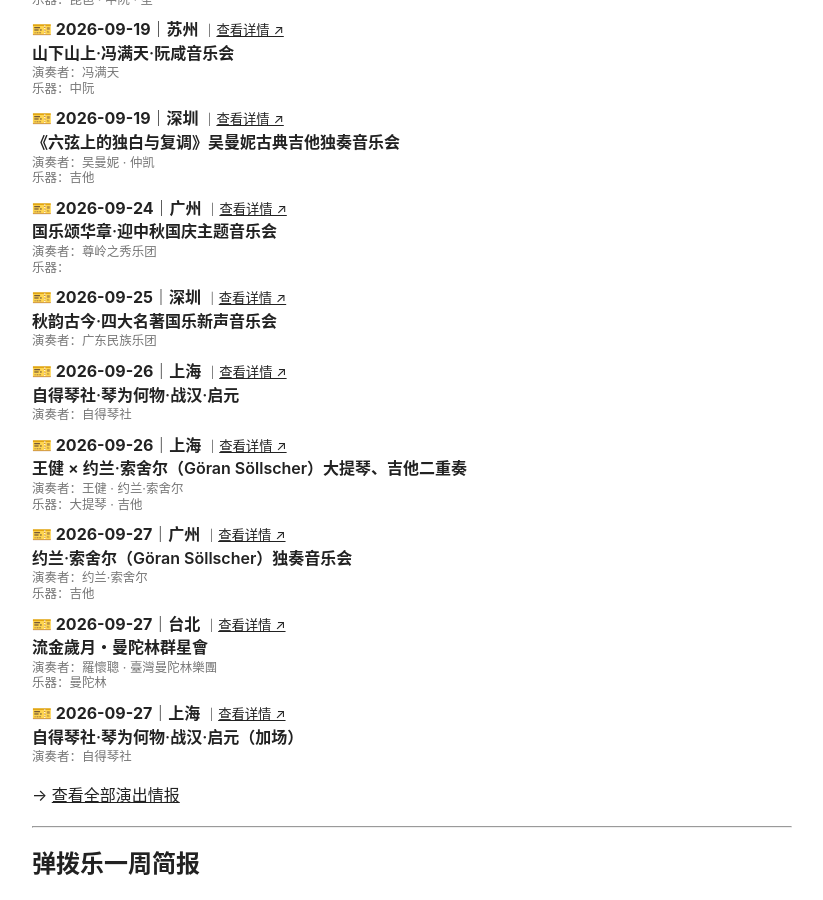
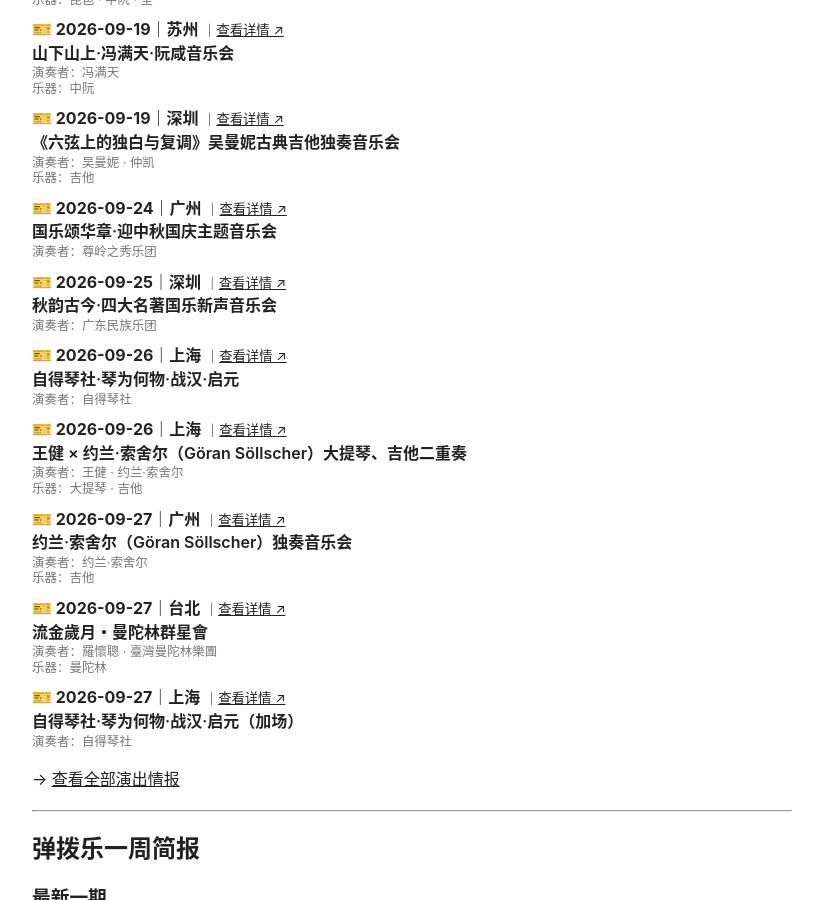
Before and after one commit to KeenKwok/boxianji, a Jekyll site: the page built from index.md, in a window 1280 px wide and 900 px high, scrolled down 828 px. Shown: the whole window, without its empty margins (228-1051 px from the left). Built offline with Jekyll 4.4.1, drawn with Linux system fonts in a browser that asks for light colours.

```diff
--- a/_data/attention.yml
+++ b/_data/attention.yml
@@ -64,8 +64,7 @@
   title: "国乐颂华章·迎中秋国庆主题音乐会"
   performers:
     - "尊岭之秀乐团"
-  instruments:
-    - []
+  instruments: []
   link: "https://mp.weixin.qq.com/s/sltAlEWPspCu1F_ID-H89Q"
 
 - id: "20260919-suzhou-fengmantian-shanxia-shanshang"
```
